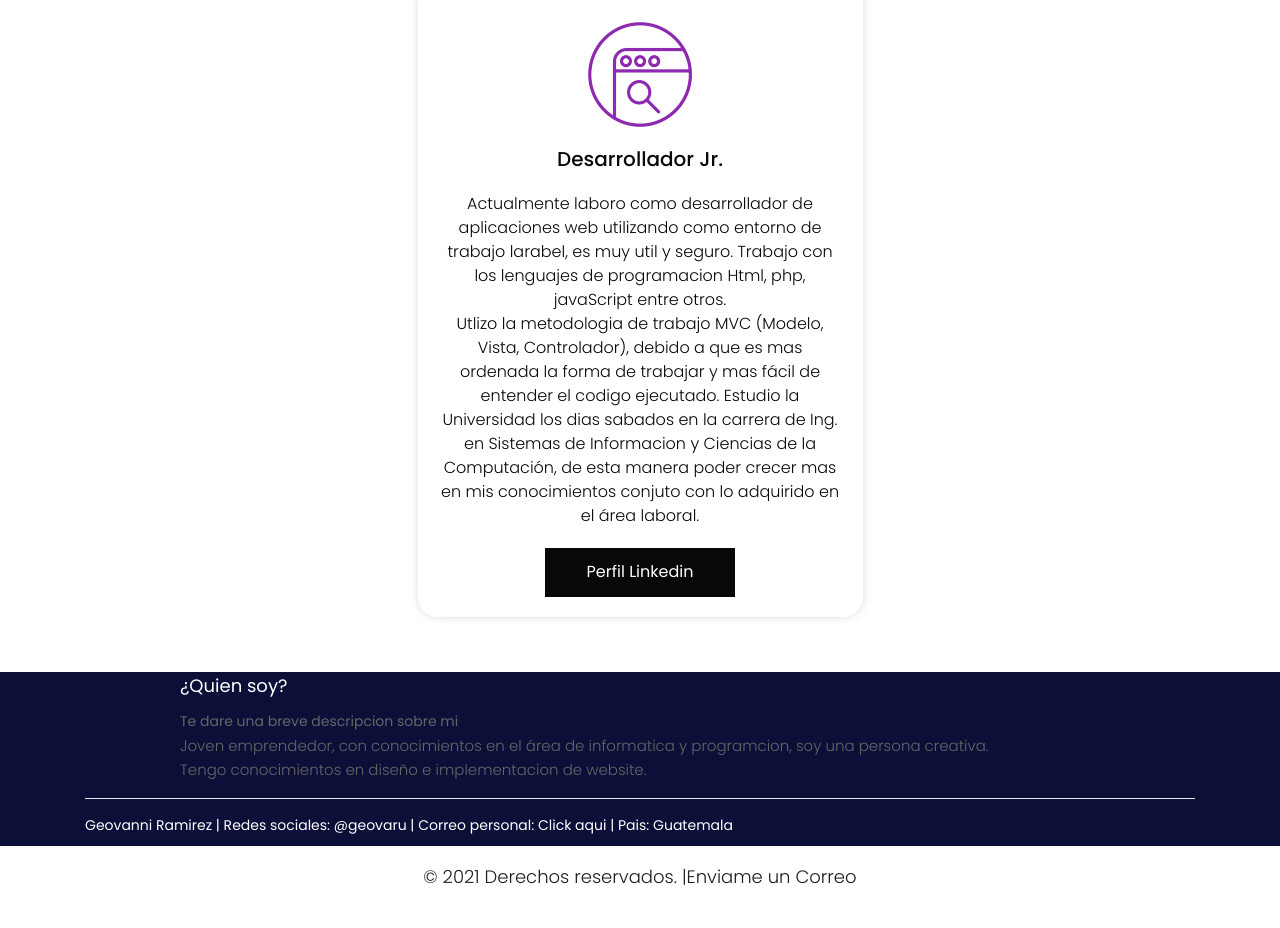
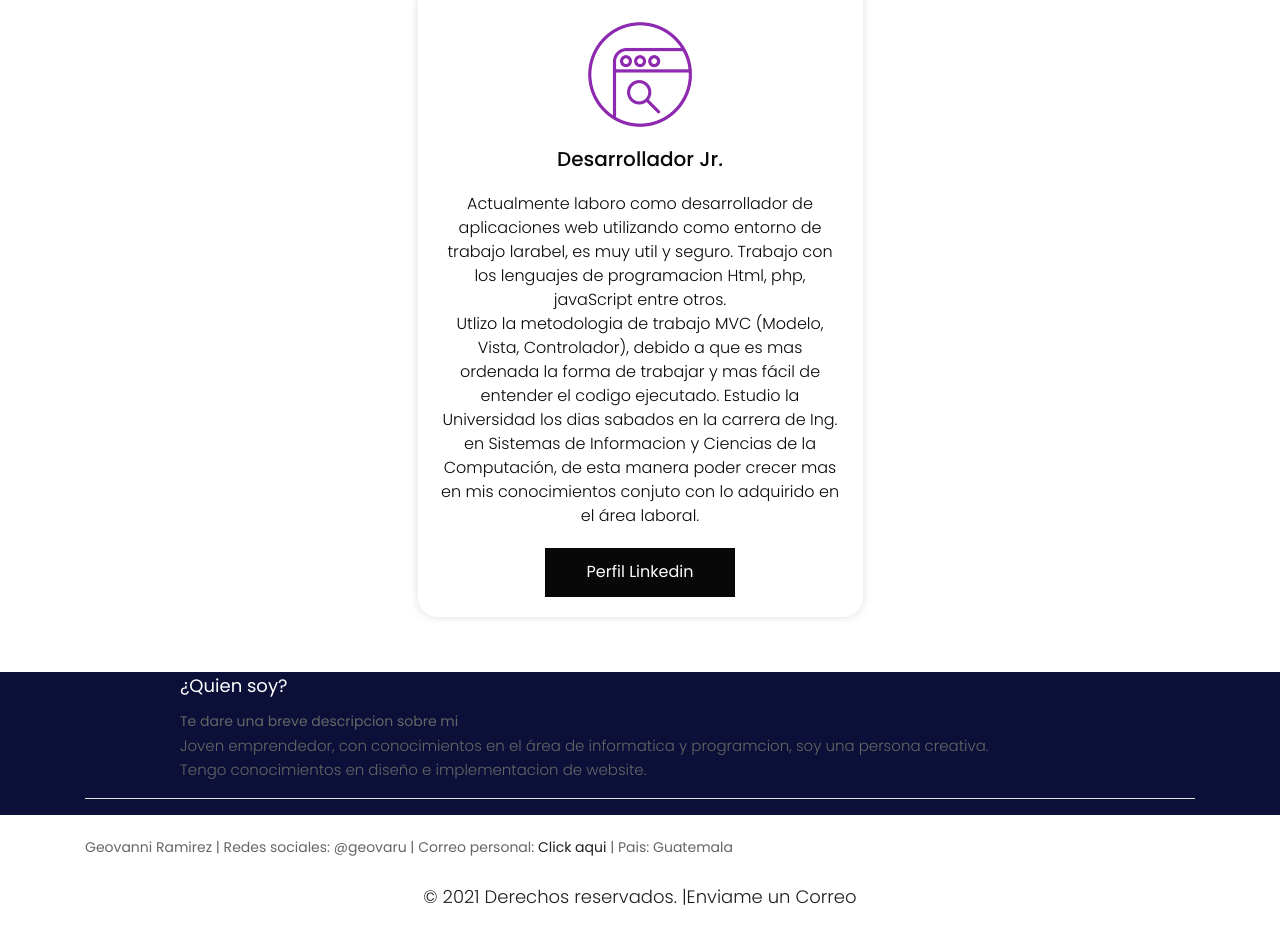
Before and after one commit to GEOVARU/portafolio, a plain HTML site: page index.html in a window 1280 px wide. Shown: the part 4300-5228 px from the top of the page. Drawn offline with nearby package versions, Linux system fonts and the light colour scheme.

Commit message:
Actualizacion pie de pagina

```diff
--- a/index.html
+++ b/index.html
@@ -23,7 +23,7 @@
       integrity="sha384-Gn5384xqQ1aoWXA+058RXPxPg6fy4IWvTNh0E263XmFcJlSAwiGgFAW/dAiS6JXm" crossorigin="anonymous">
    <!-- style css -->
    <link rel="stylesheet" href="css/style.css">
-
+   <link rel="stylesheet" href="css/textAnimate.css">
    <!-- Responsive-->
    <link rel="stylesheet" href="css/responsive.css">
    <!-- fevicon -->
@@ -36,7 +36,8 @@
       media="screen">
    <!-- iconos de font awasome -->
    <link rel="stylesheet" href="https://cdnjs.cloudflare.com/ajax/libs/font-awesome/5.13.0/css/all.min.css">
-
+   <!-- Animacion de texto -->
+   <link rel="stylesheet" href="https://cdnjs.cloudflare.com/ajax/libs/animate.css/4.1.1/animate.min.css" />
 </head>
 <!-- body -->
 <style>
@@ -68,9 +69,6 @@
    }
 
    .texto-Moviendose {
-      animation-duration: 3s;
-      animation-name: slidein;
-      animation-iteration-count: infinite;
       color: white;
    }
 </style>
@@ -443,7 +441,7 @@
          <div class="container">
             <div class="row">
                <div class="col-md-11 offset-md-1 justify-content-center">
-                  <div >
+                  <div>
                      <h3 style="color: white;">¿Quien soy?</h3>
                      <span>Te dare una breve descripcion sobre mi</span>
                      <p>Joven emprendedor, con conocimientos en el área de informatica y programcion, soy una persona
@@ -456,24 +454,24 @@
                </div>
             </div>
             <hr style=" background: white;">
-            <div class="row">
-               <div class="col-12 col-lg-8 col-md-8 col-sm-8">
-                  <h5 class="texto-Moviendose">
-                     Geovanni Ramirez |
-                     Redes sociales: @geovaru |
-                     Correo personal: <a style=" color: white;"
-                        href="mailto:alfredogeovanni.ramireztzunun@gmail.com">Click aqui</a> |
 
-                     Pais: Guatemala
-                  </h5>
-               </div>
-            </div>
          </div>
 
          <div class="copyright">
+
             <div class="container">
                <div class="row">
                   <div class="col-md-12">
+                     <div id="text-animate">
+
+                        Geovanni Ramirez |
+                        Redes sociales: @geovaru |
+                        Correo personal: <a
+                           href="mailto:alfredogeovanni.ramireztzunun@gmail.com">Click aqui</a> |
+                        Pais: Guatemala
+
+                     </div>
+                     <br>
                      <p>© 2021 Derechos reservados. |<a href="mailto:alfredogeovanni.ramireztzunun@gmail.com">Enviame un
                            Correo</a></p>
                   </div>
@@ -486,6 +484,7 @@
    <!-- ajax -->
    <script src="https://ajax.googleapis.com/ajax/libs/jquery/1.12.4/jquery.min.js"></script>
    <!-- Javascript files-->
+   <script src="js/animateText.js"></script>
    <script src="js/borderAnimate.js"></script>
    <script src="js/jquery.min.js"></script>
    <script src="js/popper.min.js"></script>
```
